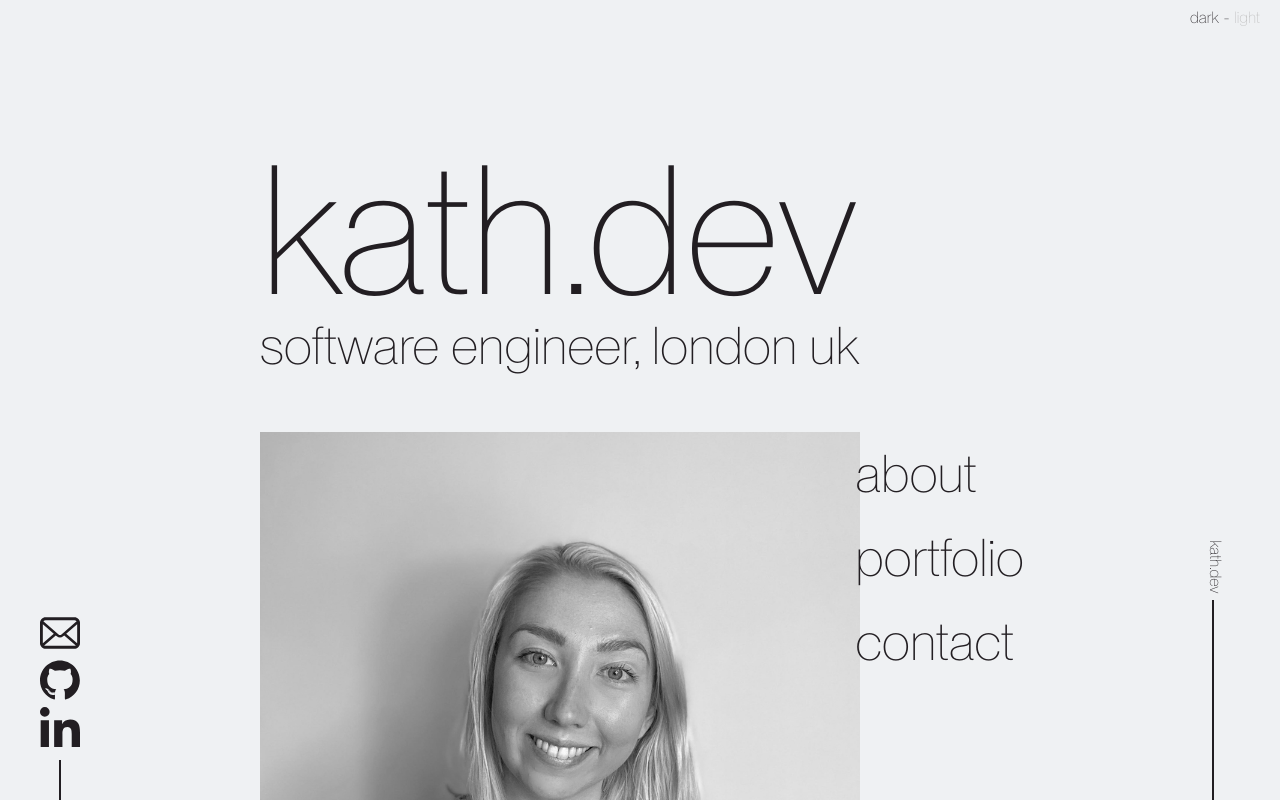
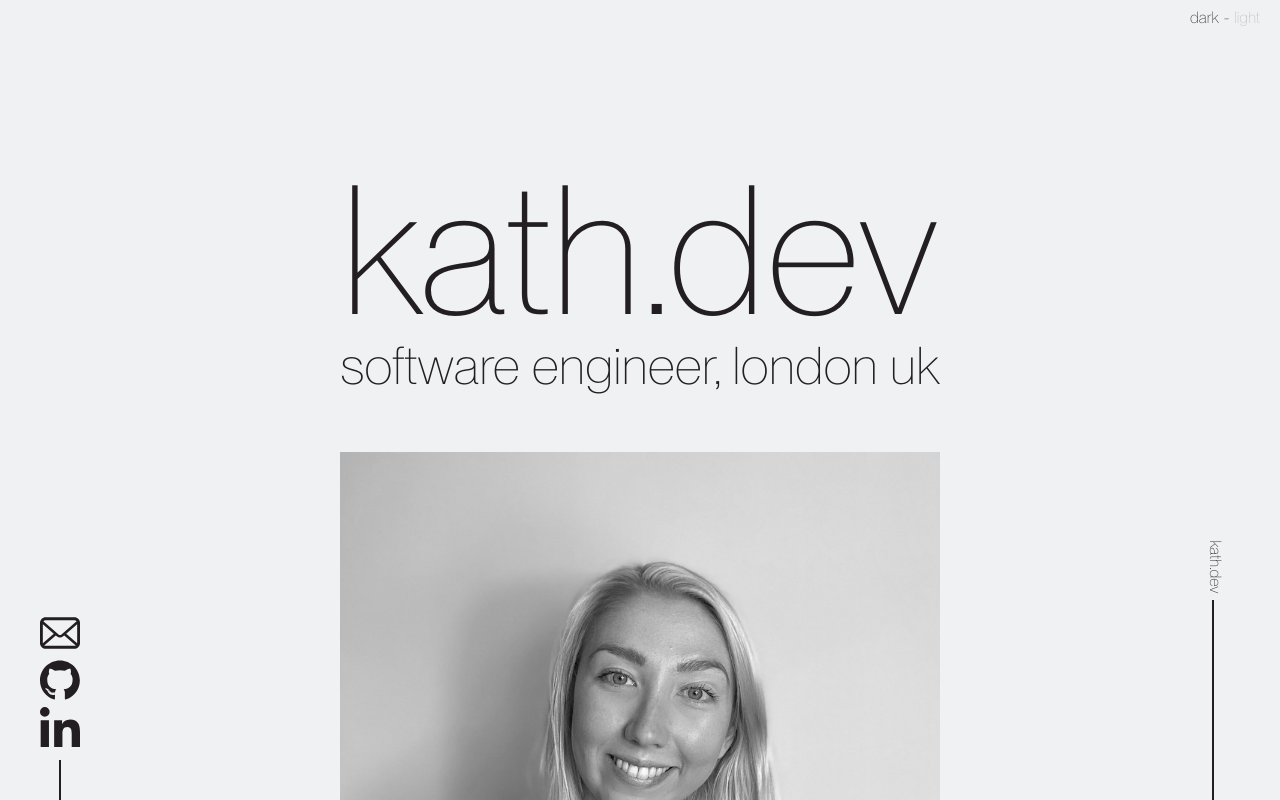
Before and after one commit to kath-ldn/kath.dev, a React (Create React App) app: page / in a window 1280 px wide. Shown: the top 800 px of the page. Built offline with nearby package versions, Linux system fonts and the light colour scheme.

Commit message:
feat(small)-remove-nav-from-root

```diff
--- a/src/routes/Root.css
+++ b/src/routes/Root.css
@@ -7,7 +7,8 @@
 
 @media all and (min-width: 1024px /*var(--min-laptop)*/){
     .route-root{
-        padding: 140px 0 0 100px;
+        align-items: center;
+        /* padding: 140px 0 0 100px; */
     }
 }
 
@@ -34,23 +35,3 @@
         width: 600px;
     }
 }
-
-/* Nav */
-
-.root-nav-container{
-    display: none;
-    padding-left: 160px;
-    position: fixed;
-    right: 20%;
-}
-
-.root-nav-items{
-    padding: 16px 0;
-}
-
-@media all and (min-width: 1024px /*var(--min-laptop)*/){
-    .root-nav-container{
-        display: flex;
-        flex-direction: column;
-    }
-}
--- a/src/routes/root.tsx
+++ b/src/routes/root.tsx
@@ -1,6 +1,5 @@
 // Components
 import RootHeader from "../components/root/RootHeader";
-import { Nav } from "../components/shared/Nav";
 // Assets
 import ProfilePic from "../assets/images/profile-pic-bw.png"
 // Styles
@@ -15,7 +14,6 @@ export default function Root() {
                 <div className="profile-pic-wrapper">
                     <img className="profile-pic" alt="kaths-profile-pic" src={ProfilePic}/>
                 </div>
-                <Nav containerClass="root-nav-container" itemsClass="root-nav-items font-size-3"/>
             </div>
         </div>
     );
```
